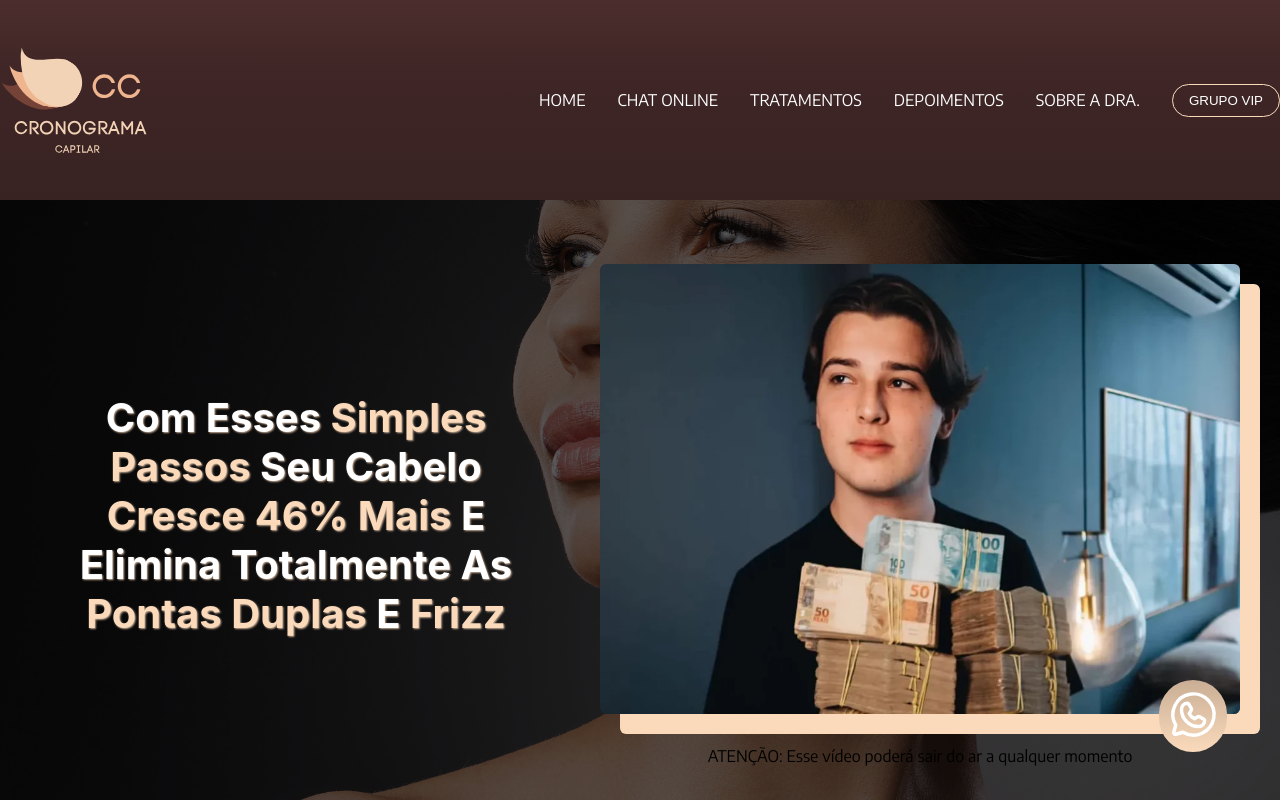
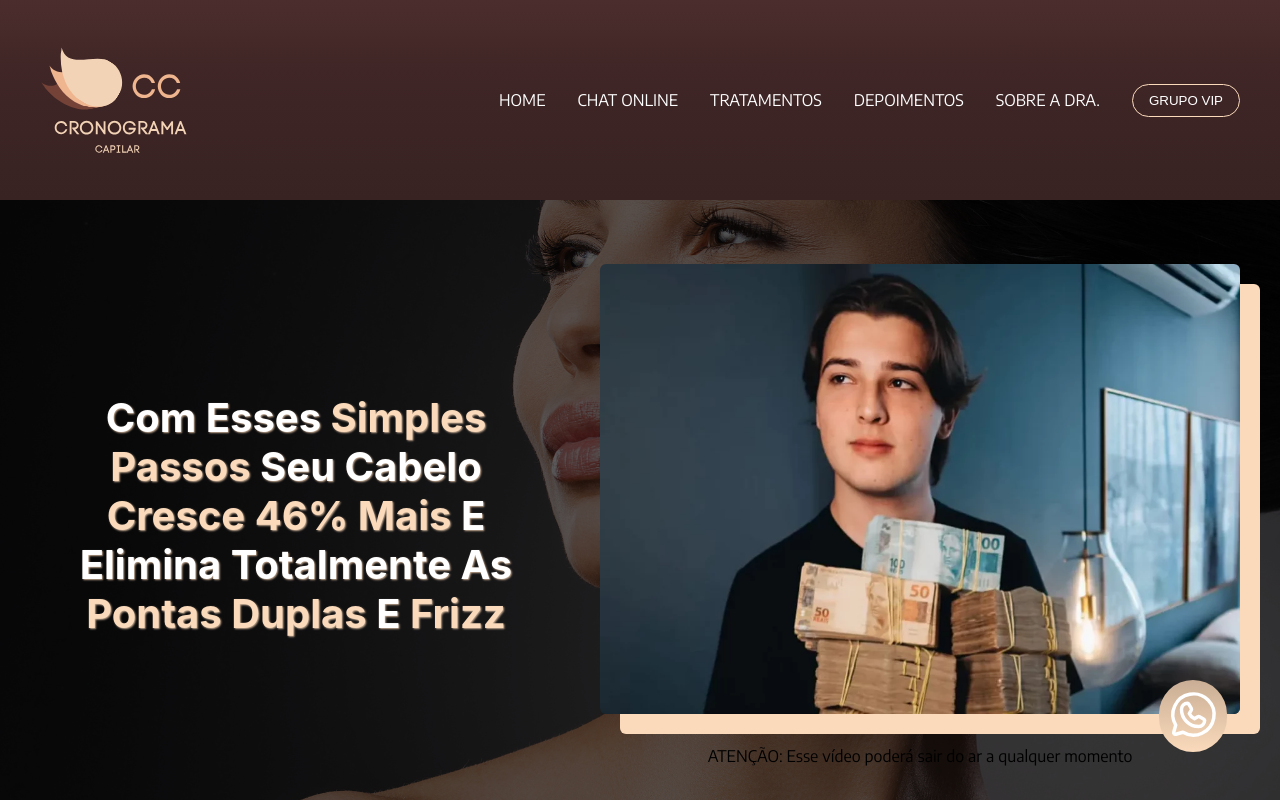
Before and after one commit to BOTConlow/pvcabelo, a React (Vite) app: page / in a window 1280 px wide. Shown: the top 800 px of the page. Built offline with nearby package versions, Linux system fonts and the light colour scheme.

Commit message:
meu commit

```diff
--- a/src/App.jsx
+++ b/src/App.jsx
@@ -25,7 +25,7 @@ function App() {
         </Container>
       </Background>
 
-        <Whatsapp />
+      <Whatsapp />
 
       <Background bgImage='background1'>
         <Container>
--- a/src/components/dermatologista/styles.js
+++ b/src/components/dermatologista/styles.js
@@ -29,7 +29,7 @@ export const Texts = styled.div`
         margin: 2rem 0;
 
         @media (max-width: 1000px) {
-            font-size: 1.9rem;
+            font-size: 2.5rem;
             text-align: center;
         }
     }
--- a/src/components/header/styles.js
+++ b/src/components/header/styles.js
@@ -2,7 +2,7 @@ import styled from 'styled-components'
 
 export const HeaderContainer = styled.header`
 
-    width: 100vw;
+    width: 100%;
     display: flex;
     align-items: center;
     justify-content: space-between;
--- a/src/styles/app.styles.js
+++ b/src/styles/app.styles.js
@@ -3,7 +3,6 @@ import styled from 'styled-components'
 
 export const Container = styled.div`
 
-    width: 100%;
     max-width: 1200px;
     margin: 0 auto;
     display: flex;
```
